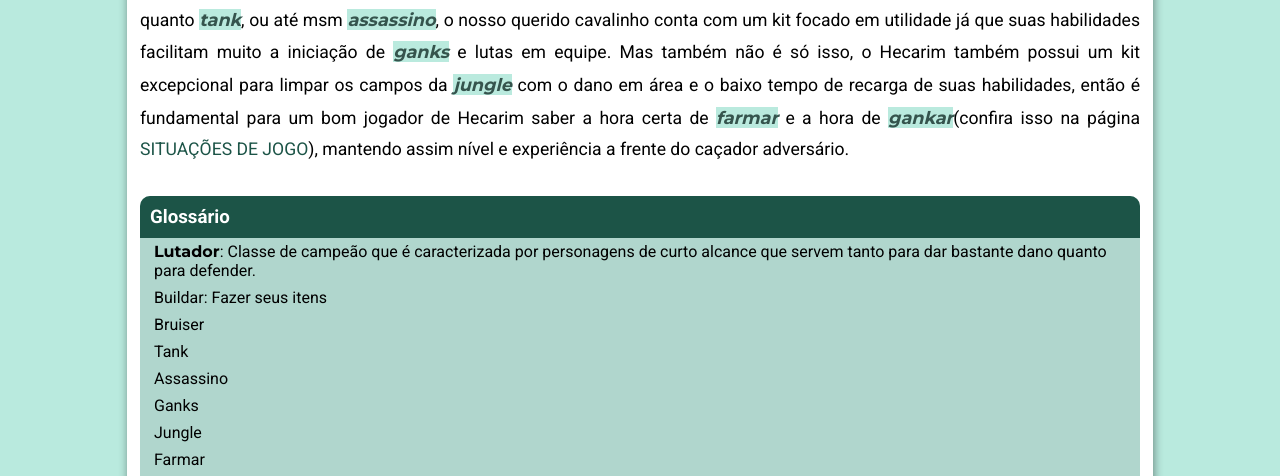
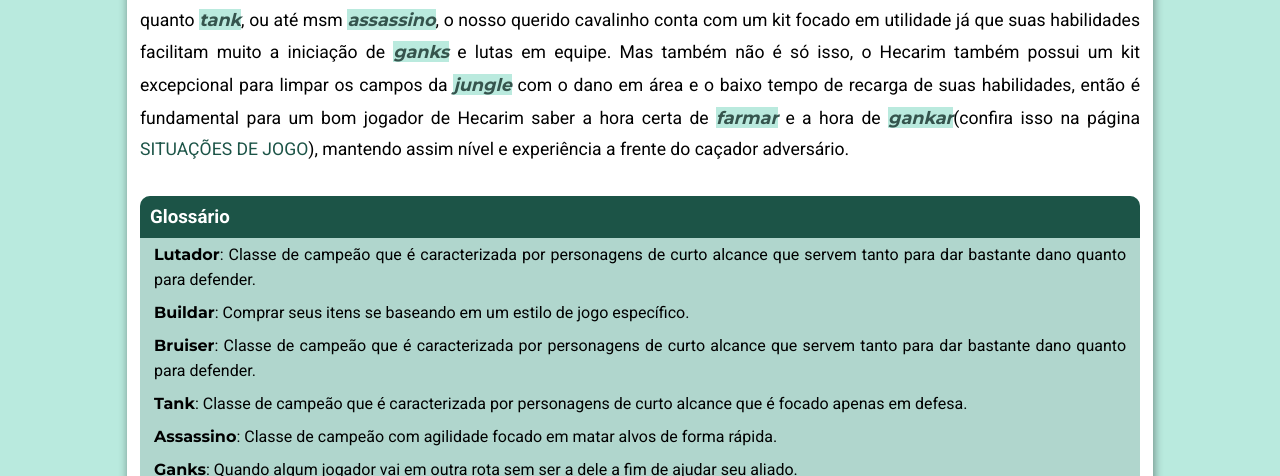
Before and after one commit to viniciuslanaa/meu-site, a plain HTML site: page site/sobre.html in a window 1280 px wide. Shown: the part 324-800 px from the top of the page. Drawn offline with Linux system fonts and the light colour scheme.

Commit message:
acabei o sobre(?)
eu acho

```diff
--- a/site/sobre.html
+++ b/site/sobre.html
@@ -33,17 +33,18 @@
                 <p>
                     <ul>
                         <li><abbr title="Classe"><strong>Lutador</strong>:  Classe de campeão que é caracterizada por personagens de curto alcance que servem tanto para dar bastante dano quanto para defender.</abbr></li>
-                        <li><abbr title="Buildar">Buildar:  Fazer seus itens</abbr></li>
-                        <li><abbr title="Duelista">Bruiser</abbr></li>
-                        <li><abbr title="Tanque">Tank</abbr></li>
-                        <li><abbr title="Classe">Assassino</abbr></li>
-                        <li><abbr title="Gank">Ganks</abbr></li>
-                        <li><abbr title="Rota">Jungle</abbr></li>
-                        <li><abbr title="Farmar">Farmar</abbr></li>
-                        <li><abbr title="Gankar">Gankar</abbr></li>
+                        <li><abbr title="Buildar"><strong>Buildar</strong>:  Comprar seus itens se baseando em um estilo de jogo específico.</abbr></li>
+                        <li><abbr title="Duelista"><strong>Bruiser</strong></abbr>: Classe de campeão que é caracterizada por personagens de curto alcance que servem tanto para dar bastante dano quanto para defender.</li>
+                        <li><abbr title="Tanque"><strong>Tank</strong>: Classe de campeão que é caracterizada por personagens de curto alcance que é focado apenas em defesa.</abbr></li>
+                        <li><abbr title="Classe"><strong>Assassino</strong>: Classe de campeão com agilidade focado em matar alvos de forma rápida.</abbr></li>
+                        <li><abbr title="Gank"><strong>Ganks</strong></abbr>: Quando algum jogador vai em outra rota sem ser a dele a fim de ajudar seu aliado.</li>
+                        <li><abbr title="Rota"><strong>Jungle</strong></abbr>:  Área do mapa que fica entre as rotas.</li>
+                        <li><abbr title="Farmar"><strong>Farmar</strong></abbr>:  Abater tropas/monstros da jungle a fim de conseguir experiência e ouro.</li>
+                        <li><abbr title="Gankar"><strong>Gankar</strong></abbr>:  Ir em alguma das três rotas ajudar seus aliados.</li>
                     </ul>
                 </p>
         </aside>
+            <p style="padding-top: 30px;">A partir de agora as palavras que serão usadas passarão a ser um pouco mais técnicas para facilitar a explicação, então caso não entenda algum termo por favor pesquise a definição para todos sairem ganhando.</p>
     </article>
 </main>
 
--- a/site/style.css
+++ b/site/style.css
@@ -155,6 +155,11 @@ aside > ul{
 
 }
 
+aside li{
+    line-height: 25px;
+    text-align: justify;
+}
+
 abbr{
     text-decoration: none;
 }
```
